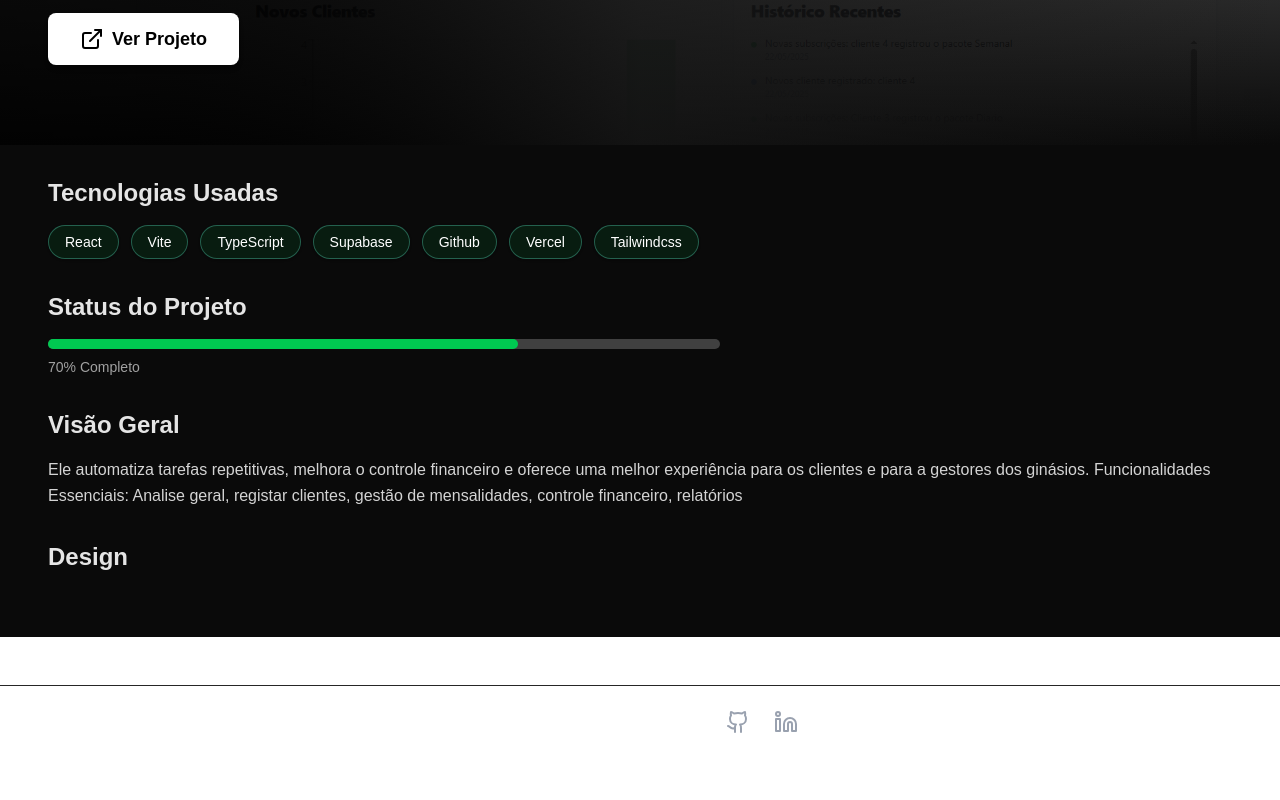
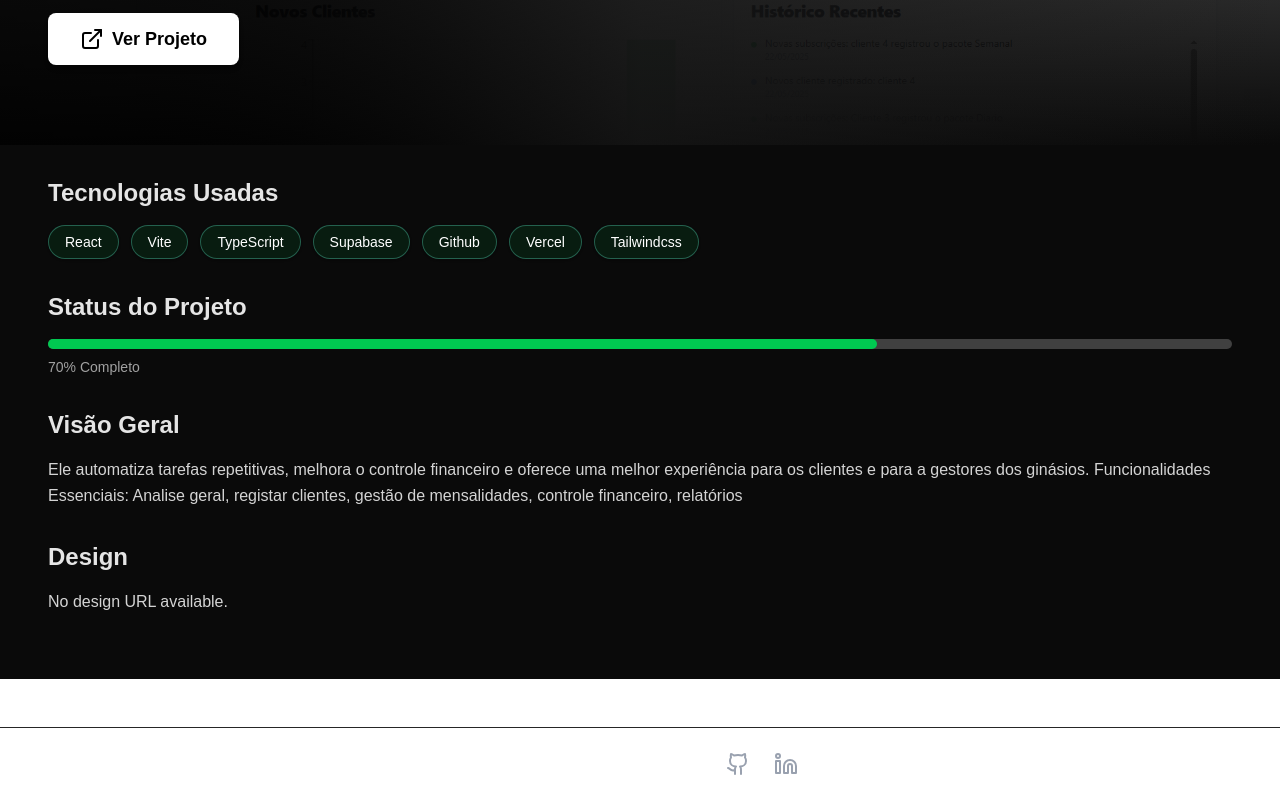
Before and after one commit to RodsoneBacela/Rodsone-Bacela, a Next.js app: page /projects/gym-control in a window 1280 px wide. Shown: the part 600-1400 px from the top of the page. Before the commit the page ends 1358 px from the top, so only its background shows below. Built offline with nearby package versions, Linux system fonts and the light colour scheme.

Commit message:
small change link slug

```diff
--- a/src/app/projects/[slug]/page.tsx
+++ b/src/app/projects/[slug]/page.tsx
@@ -103,7 +103,7 @@ export default async function ProjectPage({ params }: ProjectPageProps) {
         {project.progress !== undefined && (
           <div className="mb-8">
             <h2 className="text-2xl font-semibold mb-4 text-neutral-200">Status do Projeto</h2>
-            <div className="w-2xl bg-neutral-700 rounded-full h-2.5">
+            <div className="w-full bg-neutral-700 rounded-full h-2.5">
               <div
                 className="bg-green-500 h-2.5 rounded-full"
                 style={{ width: `${project.progress}%` }}
@@ -118,12 +118,24 @@ export default async function ProjectPage({ params }: ProjectPageProps) {
                 { project.more_details}
             </p>
         </div>
-        <div className="mb-8">
-            <h2 className="text-2xl font-semibold mb-4 text-neutral-200">Design</h2>
-            <p className="text-neutral-300 leading-relaxed">
-                { project.designUrl}
-            </p>
-        </div>
+        <div className="mb-8 ">
+          <h2 className="text-2xl font-semibold mb-4 text-neutral-200">Design</h2>
+          {project.designUrl ? ( // Check if designUrl exists before rendering the Link
+            <Link
+              href={project.designUrl}
+              target="_blank"
+              rel="noopener noreferrer"
+              className='text-balance'
+            >
+              <p className="text-wrap text-neutral-300 leading-relaxed text-base sm:text-lg md:text-xl lg:text-2xl">
+                {project.designUrl}
+              </p>
+            </Link>
+          ) : (
+        // Optional: Render something else or nothing if designUrl is undefined
+          <p className="text-neutral-300 leading-relaxed">No design URL available.</p>
+          )}
+      </div>
       </div>
     </div>
   );
```
